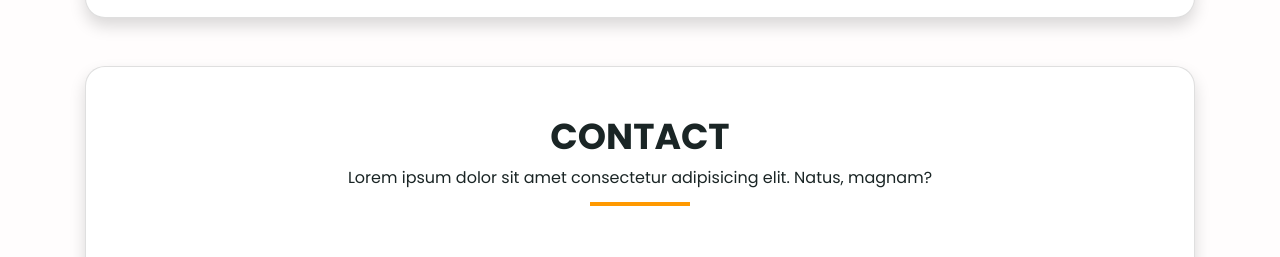
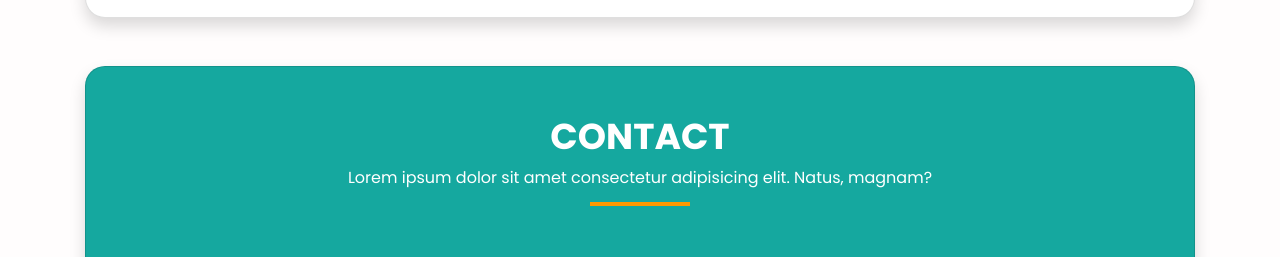
Before and after one commit to rizkydps/rizkydps.github.io, a plain HTML site: page index.html in a window 1280 px wide. Shown: the part 3642-3899 px from the top of the page. Drawn offline with nearby package versions, Linux system fonts and the light colour scheme.

Commit message:
fixed color

```diff
--- a/assets/styles/main.scss
+++ b/assets/styles/main.scss
@@ -631,11 +631,12 @@ main {
     .section-contact {
         .card-contact {
             border-radius: 20px;
-            background-color: var(--bg-color);
+            background-color: var(--secondary-color);
 
             h2 {
                 font-size: 36px;
                 font-weight: 700;
+                color: #fff;
 
                 &::after {
                     content: '';
@@ -647,6 +648,10 @@ main {
                     bottom: 0;
                     left: calc(50% - 50px);
                 }
+            }
+
+            p {
+                color: #fff;
             }
         }
 
```
Also changed, not shown: assets/styles/main.css, 1 other file.
